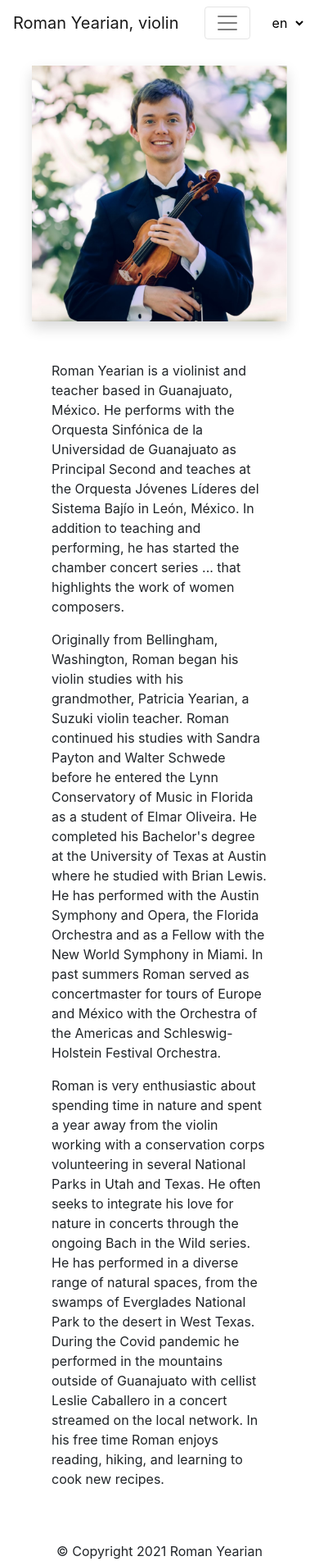
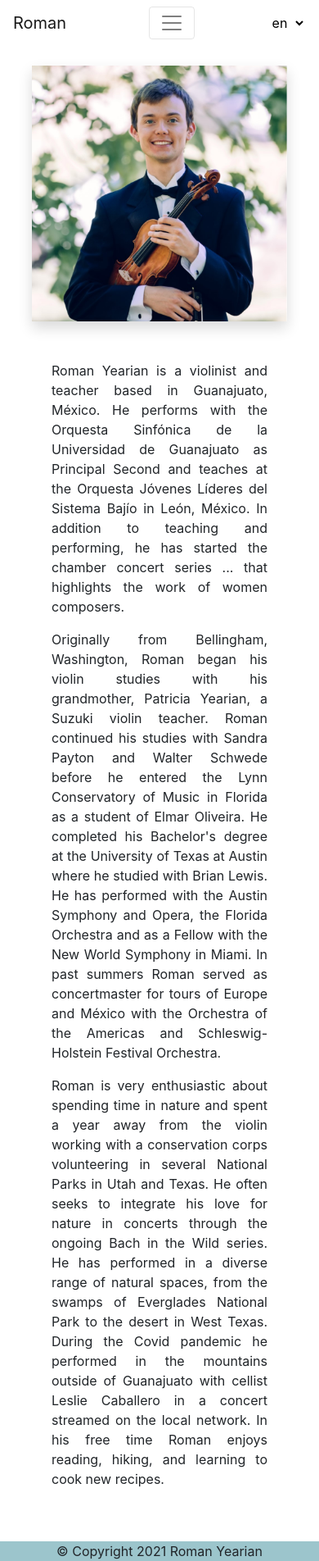
Before and after one commit to kipvla/roman, a Svelte app: page /about in a window 390 px wide. Shown: the whole page at 82% size. Built offline with nearby package versions, Linux system fonts and the light colour scheme.

Commit message:
css fixes for images and text

```diff
--- a/src/components/Footer.svelte
+++ b/src/components/Footer.svelte
@@ -6,4 +6,7 @@
   div {
     text-align: center;
   }
+  footer {
+    background-color: rgba(90, 158, 171, 0.6);
+  }
 </style>
--- a/src/components/Hero.svelte
+++ b/src/components/Hero.svelte
@@ -1,36 +1,46 @@
 <script>
-  import {t} from '../i18n'
+  import { t } from "../i18n";
+
+  import { fade } from "svelte/transition";
 </script>
 
+<div
+  class="container-fluid d-flex justify-content-center align-items-center mt-5"
+  id="main"
+>
+  <div class="p-5">
+    <!-- <h1 class="display-3 text-align-center justify-content-center">Hi! I'm Roman.</h1> -->
+    <div class="text-justify">
+      <p>{$t("about")[0]}</p>
+      {#if $t("about")[1]}
+        <p>{$t("about")[1]}</p>
+      {/if}
+      {#if $t("about")[2]}
+        <p>{$t("about")[2]}</p>
+      {/if}
+    </div>
+  </div>
+  <img
+    class="shadow"
+    src="images/roman.jpg"
+    alt=""
+    in:fade={{ duration: 1000 }}
+  />
+</div>
+
 <style>
-    img {
-        width:50%;
-    }
+  img {
+    width: 50%;
+  }
   @media only screen and (max-width: 1023px) {
     #main {
       flex-flow: column wrap;
       padding-top: 2rem;
     }
     img {
-        order: -1;
-        width: 80vw;
-        object-fit: cover;
+      order: -1;
+      width: 80vw;
+      object-fit: cover;
     }
   }
 </style>
-
-<div class="container-fluid d-flex justify-content-center align-items-center mt-5" id="main">
-    <div class="p-5">
-        <!-- <h1 class="display-3 text-align-center justify-content-center">Hi! I'm Roman.</h1> -->
-        <div class="">
-          <p>{$t('about')[0]}</p>
-          {#if $t('about')[1]}
-          <p>{$t('about')[1]}</p>
-          {/if}
-          {#if $t('about')[2]}
-          <p>{$t('about')[2]}</p>
-          {/if}
-        </div>
-    </div>
-    <img class="shadow" src="images/roman.jpg" alt="">
-</div>
--- a/src/components/Navbar.svelte
+++ b/src/components/Navbar.svelte
@@ -14,6 +14,11 @@
     // document.querySelector('.navbar-items').addEventListener('click', classToggle);
   });
 
+  let large = true;
+  if (window.innerWidth < 769){
+    large = false;
+  }
+
   // translate
   import translations from "../translations";
   import { dict, locale, t } from "../i18n";
@@ -27,7 +32,7 @@
   class="navbar navbar-expand-lg navbar-light fixed-top justify-content-between"
   id="mainNavbar"
 >
-  <a class="navbar-brand" href="/">Roman Yearian, violin</a>
+  <a class="navbar-brand" href="/">Roman {#if large} Yearian, violin {/if}</a>
   <!-- {info.navbar[0]} -->
   <button
     class="navbar-toggler"
--- a/src/pages/Contact.svelte
+++ b/src/pages/Contact.svelte
@@ -44,8 +44,8 @@
     /* background-position: 48% center; */
     height: 800px;
     text-align: center;
-    color: white;
-    text-shadow: 1px 1px 1px black;
+    color: black;
+    text-shadow: 1px 1px 1px white;
     font-weight: 500;
   }
 </style>
--- a/src/pages/Teacher.svelte
+++ b/src/pages/Teacher.svelte
@@ -1,9 +1,12 @@
 <script>
   import { t } from "../i18n";
+
+  import {fade} from 'svelte/transition'
+
 </script>
 
 <div class="container d-flex mt-5 pt-5 justify-content-center">
-  <div class="d-flex flex-column justify-content-center">
+  <div class="d-flex flex-column justify-content-center text-justify">
     <p>
         {$t('about')[0]}
     </p>
@@ -13,16 +16,18 @@
     </p>
     {/if}
   </div>
-  <img src="images/roman.jpg" alt="" />
+  <img src="images/roman.jpg" alt="" in:fade={{duration: 1000}}/>
 </div>
 
 <style>
   img {
     max-width: 50%;
+    object-fit: cover;
   }
   @media only screen and (max-width: 768px) {
     img {
       max-width: 80%;
+      margin: 2rem 0;
     }
     .container {
       flex-wrap: wrap;
```
